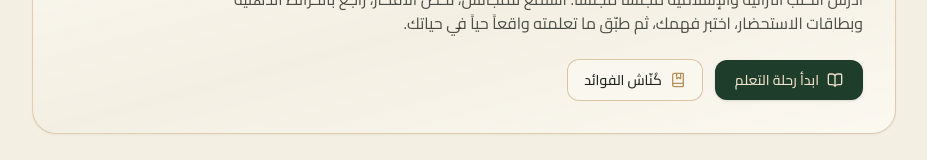
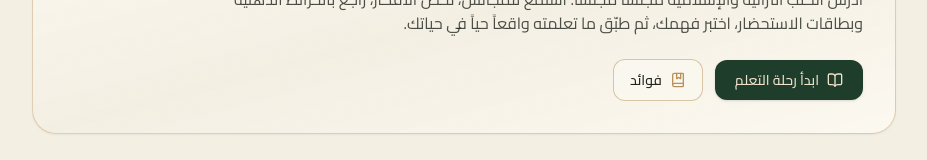
Before and after one commit to meeretahmed1/majalis, a Next.js app: page / in a window 1280 px wide. Shown: the part 176-336 px from the top of the page, without its empty margins (176-1103 px from the left). Built offline with nearby package versions, Linux system fonts and the light colour scheme; no server answers; the database is empty.

Commit message:
style: rename notebook button text to 'فوائد' in hero CTA

```diff
--- a/src/app/page.tsx
+++ b/src/app/page.tsx
@@ -43,7 +43,7 @@ export default async function HomePage() {
               className="inline-flex items-center gap-2 rounded-xl border border-majalis-gold/50 bg-majalis-card/80 px-4 py-2.5 text-sm font-medium text-majalis-ink hover:border-majalis-gold transition-all"
             >
               <BookMarked className="h-4 w-4 text-majalis-gold" />
-              <span>كُنّاش الفوائد</span>
+              <span>فوائد</span>
             </Link>
           </div>
         </div>
```
